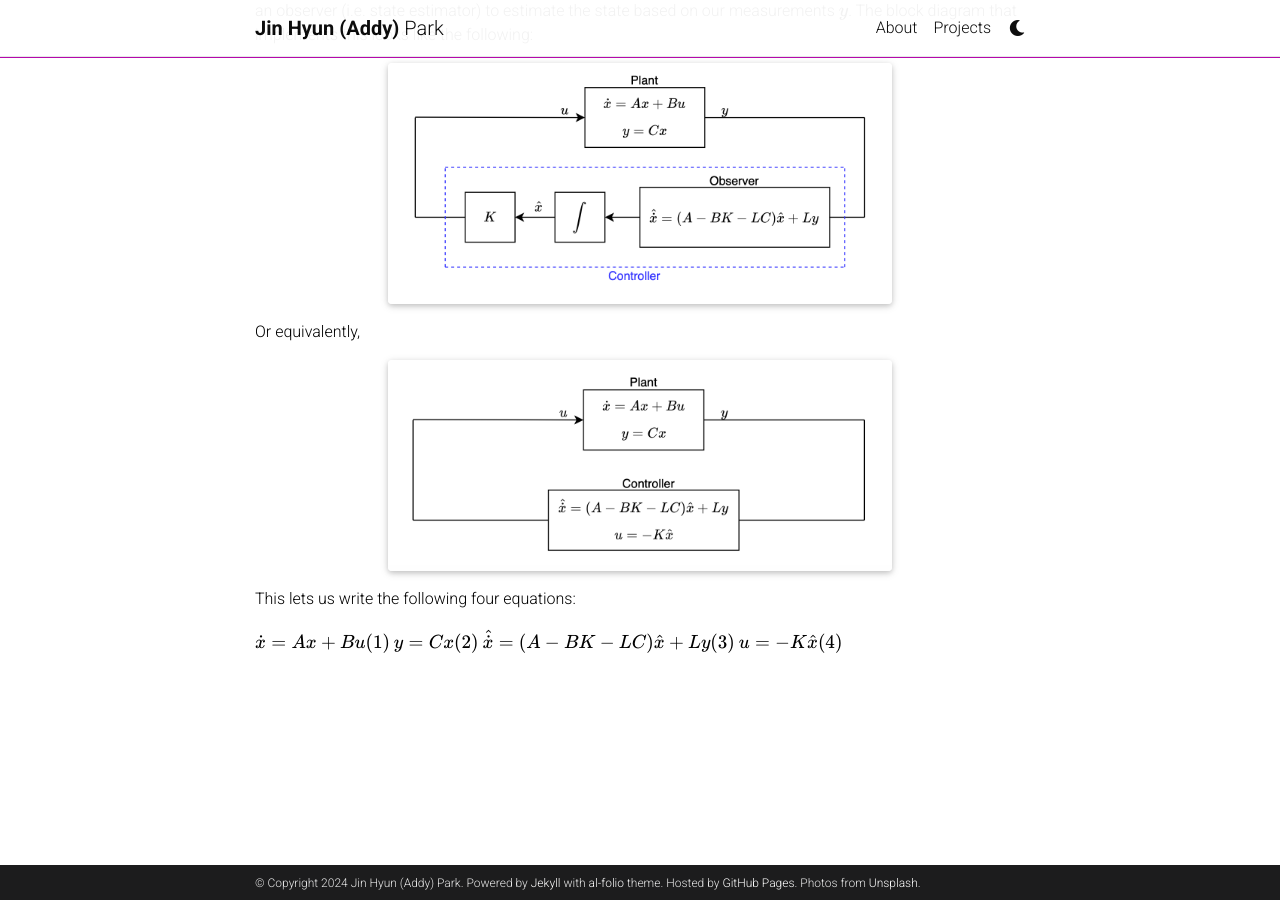
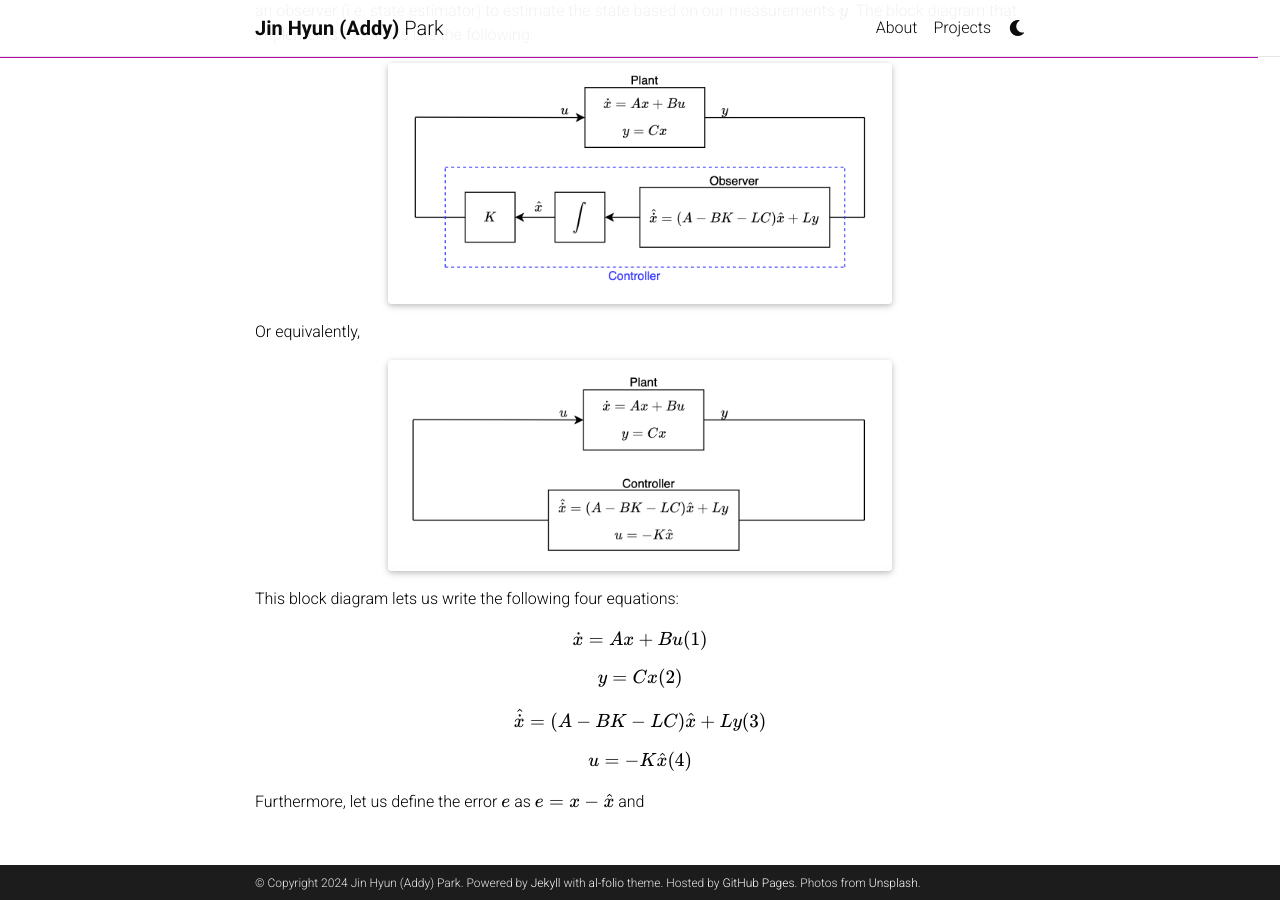
Before and after one commit to jinhyunpark2459/jinhyunpark2459.github.io, a Jekyll site: the page built from _projects/inverted_pendulum_2.md, in a window 1280 px wide and 900 px high, scrolled down 1509 px. Built offline with Jekyll 4.4.1, drawn with Linux system fonts in a browser that asks for light colours; full-size pictures stand in for the smaller copies a plugin makes; comment, search, counter and statistics services are not loaded; a style sheet for code colours, icons or effects is not loaded.

Commit message:
Update inverted_pendulum_2.md

```diff
--- a/_projects/inverted_pendulum_2.md
+++ b/_projects/inverted_pendulum_2.md
@@ -119,17 +119,24 @@ Or equivalently,
     </div>
 </div>
 
-This lets us write the following four equations:
+This block diagram lets us write the following four equations:
 
 $$
 \dot{x}=Ax+Bu (1)
 $$
+
 $$
 y=Cx (2)
 $$
+
 $$
 \hat{\dot{x}}=(A-BK-LC)\hat{x}+Ly (3)
 $$
+
 $$
 u=-K\hat{x} (4)
 $$
+
+
+
+Furthermore, let us define the error $$e$$ as $$e=x-\hat{x}$$ and
```
